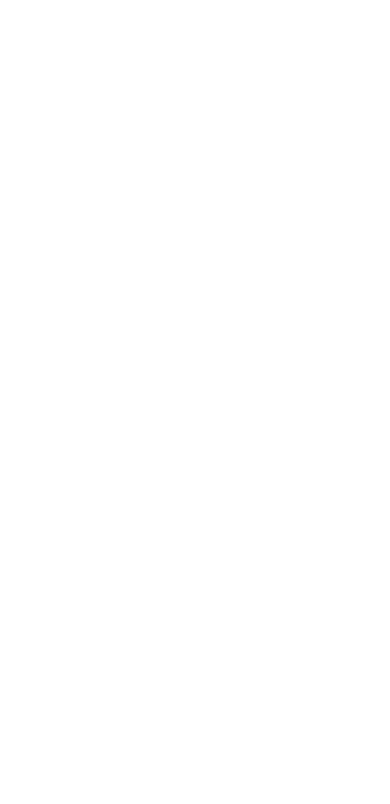
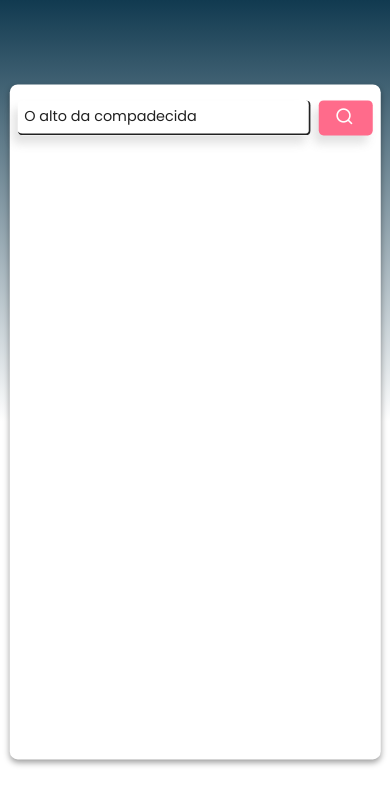
Before and after one commit to dev-marcioreis/movie-guide, a plain HTML site: page index.html in a window 390 px wide. Drawn offline with nearby package versions, Linux system fonts and the light colour scheme.

Commit message:
Search html / css desenvolvido

```diff
--- a/assets/css/style.css
+++ b/assets/css/style.css
@@ -12,3 +12,115 @@
     list-style: none;
     font-family: 'Poppins', sans-serif;
 }
+
+/*==========Root==========*/
+:root {
+
+    --dark-color: hsl(0, 0%, 13%);
+    --white-color: hsl(0, 0%, 100%);
+    --color-1: hsl(347, 100%, 71%);
+    --transition: all 400ms ease;
+    --shadow: 0px 3px 6px hsla(0, 0%, 0%, 0.4);
+    --shadow-1: -5px 8px 10px hsla(0, 0%, 43%, 0.2);
+    --gradient: linear-gradient(180deg, hsl(201, 65%, 19%) 0%, hsla(201, 65%, 19%, 0.4) 30%, hsla(201, 65%, 19%, 0) 50%);
+    --gradient-1: linear-gradient(90deg, hsl(16, 98%, 83%) 0%, hsl(49, 91%, 91%) 100%);
+
+}
+
+/*==========Base==========*/
+body {
+    height: 100vh;
+    background: var(--gradient);
+    color: var(--dark-color);
+}
+
+/*==========Container==========*/
+.container {
+    position: absolute;
+    top: 50%;
+    left: 50%;
+    width: 90vw;
+    max-width: 50rem;
+    height: 80vh;
+    padding: 3rem;
+    background: var(--white-color);
+    box-shadow: var(--shadow);
+    font-size: 1.2rem;
+    transform: translate(-50%, -50%);
+    border-radius: .5rem;
+}
+.search__container {
+    display: grid;
+    grid-template-columns: 9fr 3fr;
+    gap: .7rem;
+}
+.search__container input, .search__container button {
+    font-size: 1rem;
+    border-radius: .3rem;
+    padding: .4rem;
+    box-shadow: var(--shadow-1);
+    transition: var(--transition);
+}
+.search__container input {
+    background: var(--transparent-color);
+    border-bottom: 2px solid var(--dark-color);
+    border-right: 2px solid var(--dark-color);
+    color: var(--dark-color);
+}
+.search__container input:focus {
+    border-color: var(--color-1);
+    box-shadow: none;
+}
+.search__container button {
+    background: var(--color-1);
+    color: var(--white-color);
+    letter-spacing: 2px;
+    text-transform: uppercase;
+    font-weight: 700;
+    cursor: pointer;
+}
+.search__container button:hover {
+    box-shadow: none;
+}
+
+
+/*==========Media Query big screens==========*/
+@media (min-width: 1600px) {
+    .container {
+        max-width: 90rem;
+        padding: 3rem;
+        font-size: 1.3rem;
+    }
+    .search__container {
+        gap: 1rem;
+    }
+    .search__container input, .search__container button {
+        font-size: 1.3rem;
+        padding: .5rem;
+    }
+
+}
+
+
+/*==========Media Query small screens==========*/
+@media (max-width: 768px) {
+    .container {
+        width: 95vw;
+        padding: 1rem .5rem;
+        font-size: 1rem;
+    }
+    .search__container {
+        gap: .5rem;
+        grid-template-columns: 9fr 2fr;
+    }
+    .search__container input {
+        font-size: .9rem;
+    }
+    .search__container button {
+        font-size: 1.2rem;
+    }
+    .search__container button span {
+        display: none;
+    }
+
+}
--- a/index.html
+++ b/index.html
@@ -19,12 +19,19 @@
 
 	<!--========JavaScript========-->
 	<script src="assets/js/main.js" defer></script>
+    <script src="assets/js/key.js"></script>
 	<title>Guia de filmes</title>
 </head>
 
 <body>
 
-
+    <div class="container">
+        <div class="search__container">
+            <input type="text" placeholder="Qual o nome do filme?" class="movieName" value="O alto da compadecida">
+            <button class="searchBtn"><i class="uil uil-search"></i> <span>Procurar</span></button>
+        </div>
+        <div class="result"></div>
+    </div>
 
 </body>
 </html>
```
Also changed, not shown: assets/js/key.js (added).
